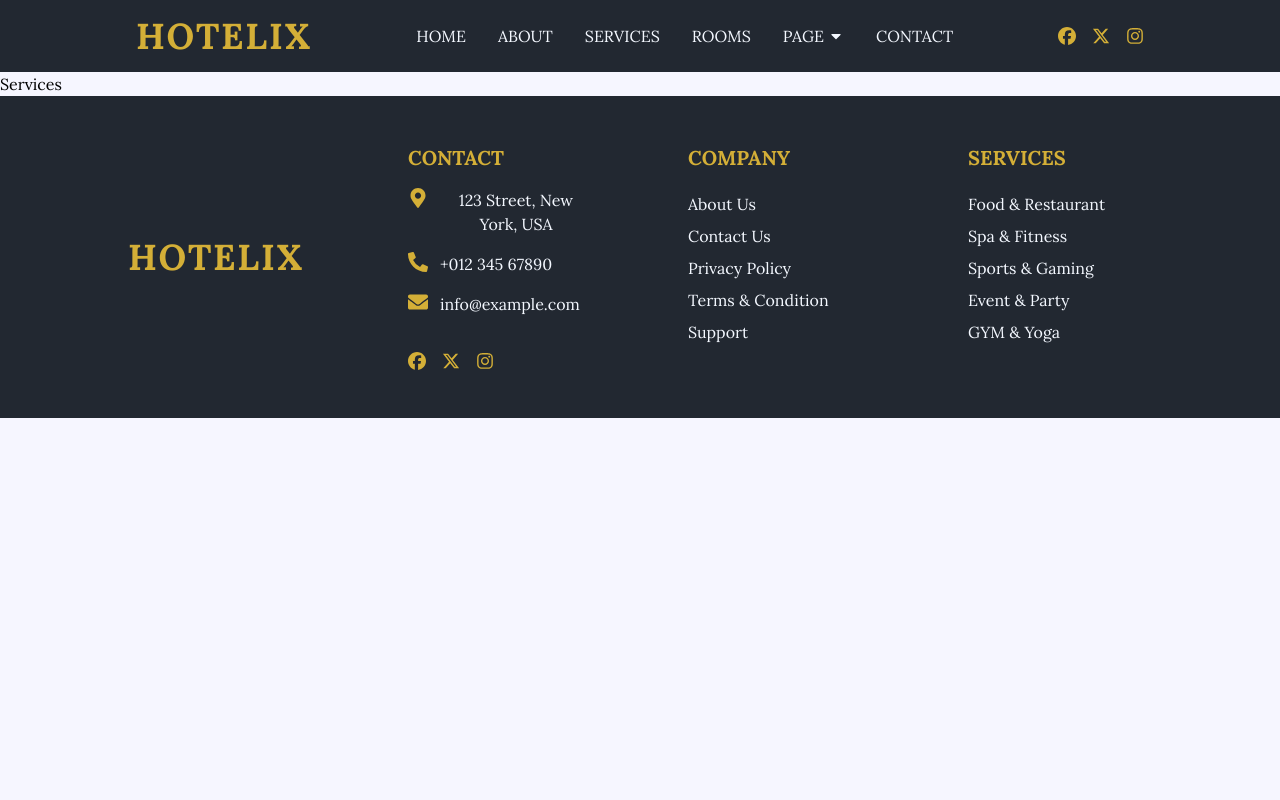
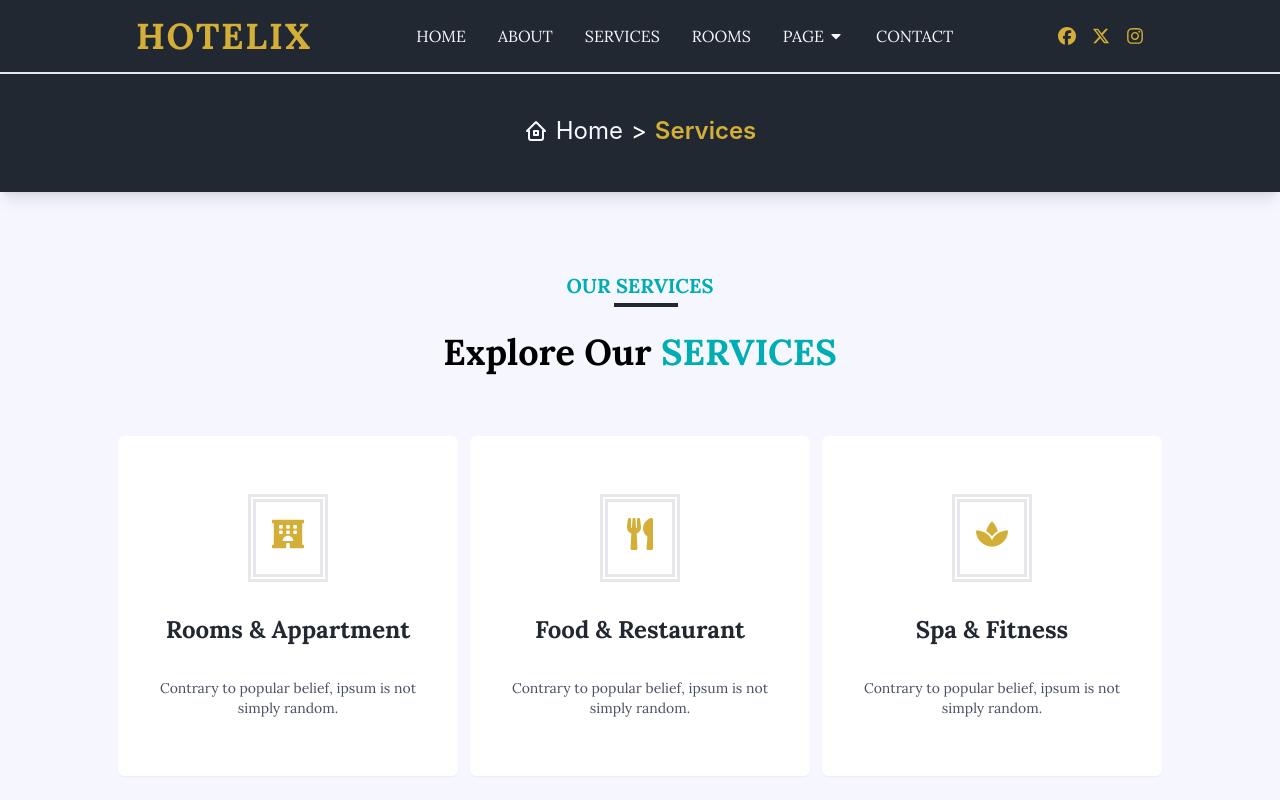
Before and after one commit to PrashantaDA/HotelIX, a React (Vite) app: page /services in a window 1280 px wide. Shown: the top 800 px of the page. Built offline with nearby package versions, Linux system fonts and the light colour scheme.

Commit message:
Added Services Element

```diff
--- a/src/pages/Home/OurServices.jsx
+++ b/src/pages/Home/OurServices.jsx
@@ -1,34 +1,19 @@
-import { Link } from "react-router-dom";
-import SectionHeader from "../../components/SectionHeader";
+import ContentSection from "../../components/ContentSection";
 import ServicesCard from "../../components/ServicesCard";
 import { services } from "../../constants/constant";
 
 const OurServices = () => {
 	return (
-		<section className="xs:w-[90%] md:w-[85%] xl:w-4/5 mx-auto my-20">
-			<SectionHeader
-				title="Our Services"
-				subtitle="Explore Our"
-				section="Services"
-				color="extra"
-			/>
-			<div className="grid grid-cols-1 md:grid-cols-2 lg:grid-cols-3 gap-8 my-16 place-items-center">
-				{services.slice(0, 3).map((item, index) => (
-					<ServicesCard
-						key={index}
-						{...item}
-					/>
-				))}
-			</div>
-			<Link
-				to={"/services"}
-				className="flex items-center justify-center my-12"
-			>
-				<button className="uppercase bg-extra hover:bg-dark text-normal hover:text-primary font-bold py-4 px-10 rounded focus:outline-none focus:shadow-outline transition-all duration-300">
-					View All
-				</button>
-			</Link>
-		</section>
+		<ContentSection
+			title="Our Services"
+			subtitle="Explore Our"
+			section="Services"
+			color="extra"
+			items={services.slice(0, 3)} // Only the first 3 services
+			CardComponent={ServicesCard}
+			showAllButton={true}
+			allButtonLink="/services"
+		/>
 	);
 };
 
--- a/src/pages/Services.jsx
+++ b/src/pages/Services.jsx
@@ -1,5 +1,24 @@
+import PageHeader from "../components/PageHeader";
+import ContentSection from "../components/ContentSection";
+import ServicesCard from "../components/ServicesCard";
+import { services } from "../constants/constant";
+
 const Services = () => {
-	return <div>Services</div>;
+	return (
+		<main>
+			<PageHeader title="Services" />
+			<ContentSection
+				title="Our Services"
+				subtitle="Explore Our"
+				section="Services"
+				color="extra"
+				items={services}
+				CardComponent={ServicesCard}
+				showAllButton={true}
+				allButtonLink="/services"
+			/>
+		</main>
+	);
 };
 
 export default Services;
```
